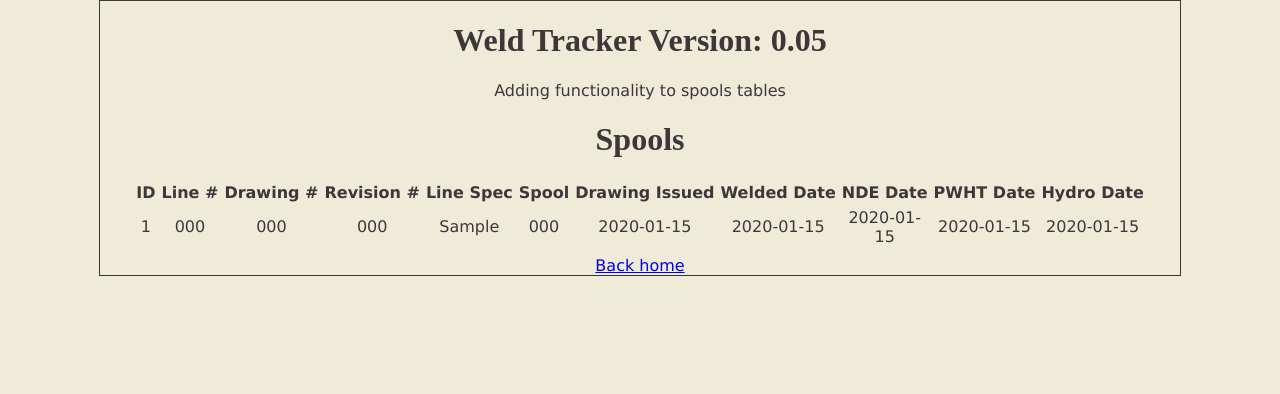
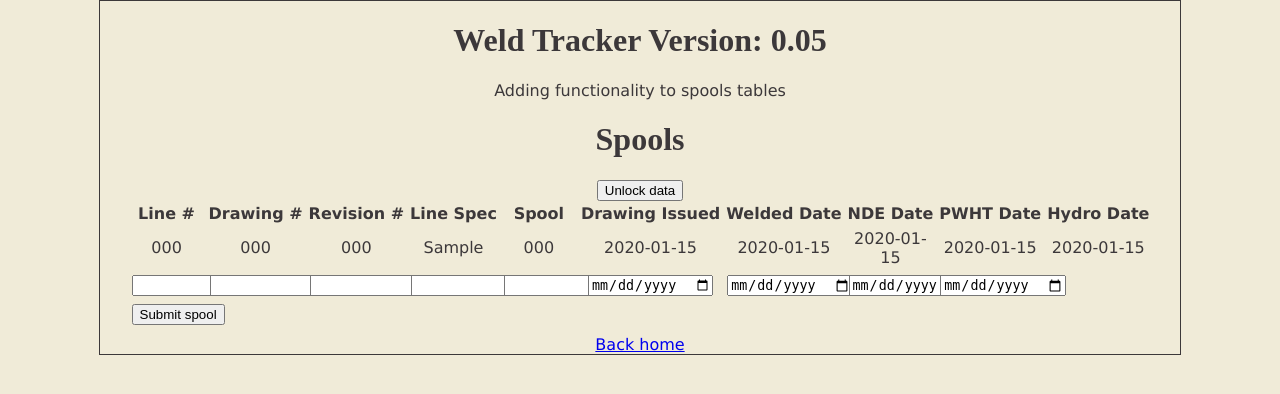
Before and after one commit to pwoodland/weld_tracker, a Flask app: page /spools in a window 1280 px wide. Shown: the top 394 px of the page. Run offline with Flask 3, Linux system fonts and the light colour scheme; tables that the repository leaves empty hold one stand-in row (values such as "Sample post"); some libraries are stand-ins or nearby versions.

Commit message:
done spools functions
added all welds functions to spools table

```diff
--- a/app.py
+++ b/app.py
@@ -5,7 +5,7 @@
 
 from flask import Flask, render_template, request, redirect, url_for, jsonify           # import the Flask class from the flask module
 import psycopg2                                                                         # import psycopg2 - how I connect and interact with postgresql
-from forms import NewWeldForm                                                           # import NewWeldForm, CommentForm <-- for testing
+from forms import NewWeldForm, NewSpoolForm                                             # import NewWeldForm, NewSpoolForm <-- for testing
 from datetime import datetime
 from flask_sqlalchemy import SQLAlchemy
 from sqlalchemy import select
@@ -101,7 +101,7 @@
     else:
         return datetime.strptime(toCheck, "%Y-%m-%d").date()
 
-def listToEntity(listOfStrings):
+def listToWeld(listOfStrings):
     entity = {
     "id": int(listOfStrings[0]),
     "spool": listOfStrings[1].upper(),
@@ -115,6 +115,22 @@
     "vt_date": checkIfNoneDate(listOfStrings[9]),
     "nde_number": checkIfNone(listOfStrings[10]),
     "nde_date": checkIfNoneDate(listOfStrings[11])
+    }
+    return entity
+
+def listToSpool(listOfStrings):
+    entity = {
+    "id": int(listOfStrings[0]),
+    "line": listOfStrings[1].upper(),
+    "drawing": listOfStrings[2].upper(),
+    "revision": (listOfStrings[3]),
+    "spec": listOfStrings[4].upper(),
+    "spool": listOfStrings[5].upper(),
+    "dwg_date": checkIfNoneDate(listOfStrings[6]),
+    "weld_date": checkIfNoneDate(listOfStrings[7]),
+    "nde_date": checkIfNoneDate(listOfStrings[8]),
+    "pwht_date": checkIfNoneDate(listOfStrings[9]),
+    "hydro_date": checkIfNoneDate(listOfStrings[10])
     }
     return entity
 
@@ -173,15 +189,47 @@
     return render_template("welds.html", welds = welds_data, new_weld = new_weld_form) # new_weld is template variable to be used in template
 
 ### SPOOLS ####
-@app.route('/spools')
+@app.route('/spools', methods=["GET", "POST"])
 def spools():
-    # con = connection()
-    # cur = con.cursor()
-    # cur.execute("SELECT * FROM spools;")
-    # spools_data = cur.fetchall()
-    # end_con(cur, con)
+    new_spool_form = NewSpoolForm()
     spools_data = db.session.execute(db.select(Spools).order_by(Spools.id)).scalars().all()
-    return render_template("spools.html", spools = spools_data)
+
+    if new_spool_form.validate_on_submit():
+        line_number = new_spool_form.new_spool_line_number.data.upper()
+        dwg_number = new_spool_form.new_spool_dwg_number.data.upper()
+        rev_number = new_spool_form.new_spool_rev_number.data.upper()
+        line_spec = new_spool_form.new_spool_line_spec.data.upper()
+        spool = new_spool_form.new_spool_spool.data.upper()
+        if new_spool_form.new_spool_dwg_date.data == "":
+            dwg_date = None
+        else:
+            dwg_date = new_spool_form.new_spool_dwg_date.data
+        if new_spool_form.new_spool_welded_date.data == "":
+            welded_date = None
+        else:
+            welded_date = new_spool_form.new_spool_welded_date.data
+        if new_spool_form.new_spool_nde_date.data == "":
+            nde_date = None
+        else:
+            nde_date = new_spool_form.new_spool_nde_date.data
+        if new_spool_form.new_spool_pwht_date.data == "":
+            pwht_date = None
+        else:
+            pwht_date = new_spool_form.new_spool_pwht_date.data
+        if new_spool_form.new_spool_hydro_date.data == "":
+            hydro_date = None
+        else:
+            hydro_date = new_spool_form.new_spool_hydro_date.data
+
+        new_spool_data = Spools(line_number=line_number, drawing_number=dwg_number, revision_number=rev_number, line_spec=line_spec, spool_number=spool,
+                                dwg_issued_date=dwg_date, welded_date=welded_date, nde_date=nde_date, pwht_date=pwht_date, hydro_date=hydro_date)
+
+        db.session.add(new_spool_data)
+        db.session.commit()
+
+        return redirect(url_for('spools'))
+
+    return render_template("spools.html", spools = spools_data, new_spool = new_spool_form)
 
 ### HYDROS ###
 @app.route('/hydros')
@@ -202,7 +250,7 @@
 
     request_data = request.get_json()                               # get data from server
     listed_data = request_data.split()                              # split it into a list
-    dicted_data = listToEntity(listed_data)                         # convert to a dict
+    dicted_data = listToWeld(listed_data)                           # convert to a dict
     print(dicted_data)
 
     weld_to_update = db.session.execute(select(Welds).filter_by(id=dicted_data["id"])).scalar_one()
@@ -223,6 +271,33 @@
 
     return jsonify("Post request worked!") # give the front end something
 
+########################################################
+### UPDATE SPOOLS ###
+#####################
+@app.route('/spools/edit', methods=["POST"])
+def updateSpools():
+
+    request_data = request.get_json()                               # get data from server
+    listed_data = request_data.split()                              # split it into a list
+    dicted_data = listToSpool(listed_data)                         # convert to a dict
+    print(dicted_data)
+
+    spool_to_update = db.session.execute(select(Spools).filter_by(id=dicted_data["id"])).scalar_one()
+    spool_to_update.line_number = dicted_data["line"]
+    spool_to_update.drawing_number = dicted_data["drawing"]
+    spool_to_update.revision_number = dicted_data["revision"]
+    spool_to_update.line_spec = dicted_data["spec"]
+    spool_to_update.spool_number = dicted_data["spool"]
+    spool_to_update.dwg_issued_date = dicted_data["dwg_date"]
+    spool_to_update.welded_date = dicted_data["nde_date"]
+    spool_to_update.nde_date = dicted_data["nde_date"]
+    spool_to_update.pwht_date = dicted_data["pwht_date"]
+    spool_to_update.hydro_date = dicted_data["hydro_date"]
+
+    db.session.commit()
+    db.session.flush()
+
+    return jsonify("Post request worked!")
 
 # Run development server locally
 if __name__ == '__main__':
--- a/forms.py
+++ b/forms.py
@@ -16,3 +16,17 @@
     new_weld_nde_date = DateField("nde_date", validators=[Optional()])
 
     submit = SubmitField("Submit weld")
+
+class NewSpoolForm(FlaskForm):
+    new_spool_line_number = StringField("line", validators=[Optional(), Length(max=200)])
+    new_spool_dwg_number = StringField("drawing", validators=[Optional(), Length(max=200)])
+    new_spool_rev_number = StringField("revision", validators=[Optional(), Length(max=10)])
+    new_spool_line_spec = StringField("spec", validators=[Optional(), Length(max=20)])
+    new_spool_spool = StringField("spool", validators=[DataRequired(), Length(max=20)])
+    new_spool_dwg_date = DateField("dwg_Date", validators=[Optional()])
+    new_spool_welded_date = DateField("weld_date", validators=[Optional()])
+    new_spool_nde_date = DateField("nde_date", validators=[Optional()])
+    new_spool_pwht_date = DateField("pwht_date", validators=[Optional()])
+    new_spool_hydro_date = DateField("hydro_date", validators=[Optional()])
+
+    submit = SubmitField("Submit spool")
--- /dev/null
+++ b/static/spools.js
@@ -0,0 +1,57 @@
+// hiding the first td in the table rows
+const tableRows = document.querySelectorAll("tr");
+// hide the first td cause its irrelevant
+for (let i = 0; i < tableRows.length; i++) {
+    tableRows[i].firstElementChild.style.display = "none";
+}
+
+// getting all the <td>s
+const tableCells = document.getElementsByClassName('editable');
+
+// adding the event listener to every td
+for (let i = 0; i < tableCells.length; i++) {
+    tableCells[i].addEventListener('focusout', sendData);
+}
+
+// getting the row for unfocused td
+async function sendData() {
+    console.log("Getting row for unfocused <td>");
+    console.log(this.parentNode.textContent);
+    try {
+        const response = await fetch('/spools/edit', {
+            method: "POST",
+            body: JSON.stringify(this.parentNode.textContent),
+            headers: {
+                "Content-Type": 'application/json'
+            }
+        });
+        console.log("sent the data");
+        if (response.ok) {
+            const jsonResponse = await response.json();
+            console.log(jsonResponse);
+        }
+    } catch (error) {
+        console.log(error);
+    }
+}
+
+// change the button text and tds to be editable or uneditable
+function changeLock() {
+    if (lockButton.innerHTML == "Lock data") {
+        lockButton.innerHTML = "Unlock data";
+        for (let i = 0; i < tableCells.length; i++){
+            tableCells[i].setAttribute("contenteditable", "false");
+        }
+    } else if (lockButton.innerHTML == "Unlock data") {
+        lockButton.innerHTML = "Lock data";
+            for (let i = 0; i < tableCells.length; i++){
+                tableCells[i].setAttribute("contenteditable", "true");
+            }
+    } else {
+        console.log("Something wrong with changeLock function");
+    }
+}
+
+// Create event listener for button click
+const lockButton = document.getElementById('lock');
+lockButton.addEventListener('click', changeLock);
--- a/templates/spools.html
+++ b/templates/spools.html
@@ -1,6 +1,8 @@
 {% extends "base.html" %}
 {% block content %}
+    <script src="static/spools.js" defer></script>
     <h1>Spools</h1>
+    <button id="lock">Unlock data</button>
     <table>
         <thead>
             <tr>
@@ -18,7 +20,6 @@
             </tr>
         </thead>
         <tbody>
-            <!-- for loop iterates through first list in table data, rows is not only the index but also a list itself -->
             {% for spool in spools %}
             <tr>
                 <td contenteditable="false" class="editable"> {{ spool.id }}</td>
@@ -35,5 +36,26 @@
             </tr>
             {% endfor %}
         </tbody>
+
+        <form method="POST">
+        {{ new_spool.hidden_tag() }}
+        <tr>
+            <td>Add</td>
+            <td>{{ new_spool.new_spool_line_number() }}</td>
+            <td>{{ new_spool.new_spool_dwg_number() }}</td>
+            <td>{{ new_spool.new_spool_rev_number() }}</td>
+            <td>{{ new_spool.new_spool_line_spec() }}</td>
+            <td>{{ new_spool.new_spool_spool() }}</td>
+            <td>{{ new_spool.new_spool_dwg_date() }}</td>
+            <td>{{ new_spool.new_spool_nde_date() }}</td>
+            <td>{{ new_spool.new_spool_pwht_date() }}</td>
+            <td>{{ new_spool.new_spool_hydro_date() }}</td>
+
+        </tr>
+        <tr>
+            <td>blank</td>
+            <td>{{ new_spool.submit() }}</td>
+        </tr>
+        </form>
     </table>
 {% endblock %}
--- a/templates/welds.html
+++ b/templates/welds.html
@@ -1,6 +1,6 @@
 {% extends "base.html" %}
 {% block content %}
-    <script src="static/main.js" defer></script>
+    <script src="static/welds.js" defer></script>
     <h1>Welds</h1>
     <button id="lock">Unlock data</button>
     <table>
```
Also changed, not shown: static/welds.js (renamed from static/main.js).
